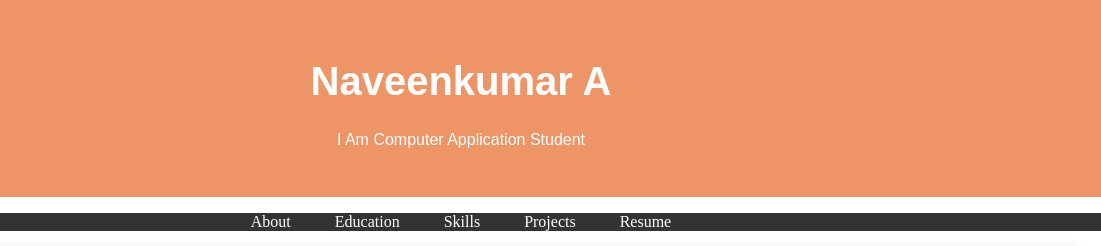
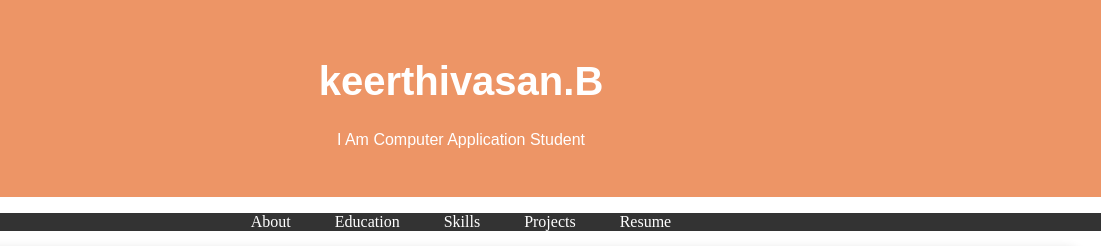
Before and after one commit to keerthivasan0612/Portfolio-, a plain HTML site: page index.html in a window 1280 px wide. Shown: the top 246 px of the page, 179-1280 px from the left. Drawn offline with Linux system fonts and the light colour scheme.

Commit message:
Update index.html

```diff
--- a/index.html
+++ b/index.html
@@ -97,7 +97,7 @@
       <div class="header-content">
         <!-- Add your profile picture here -->
         <img src="demo/demo/kutty003.jpg" class="profile-picture" />
-        <h1>Naveenkumar A</h1>
+        <h1>keerthivasan.B</h1>
         <p>I Am Computer Application Student</p>
       </div>
     </header>
```
